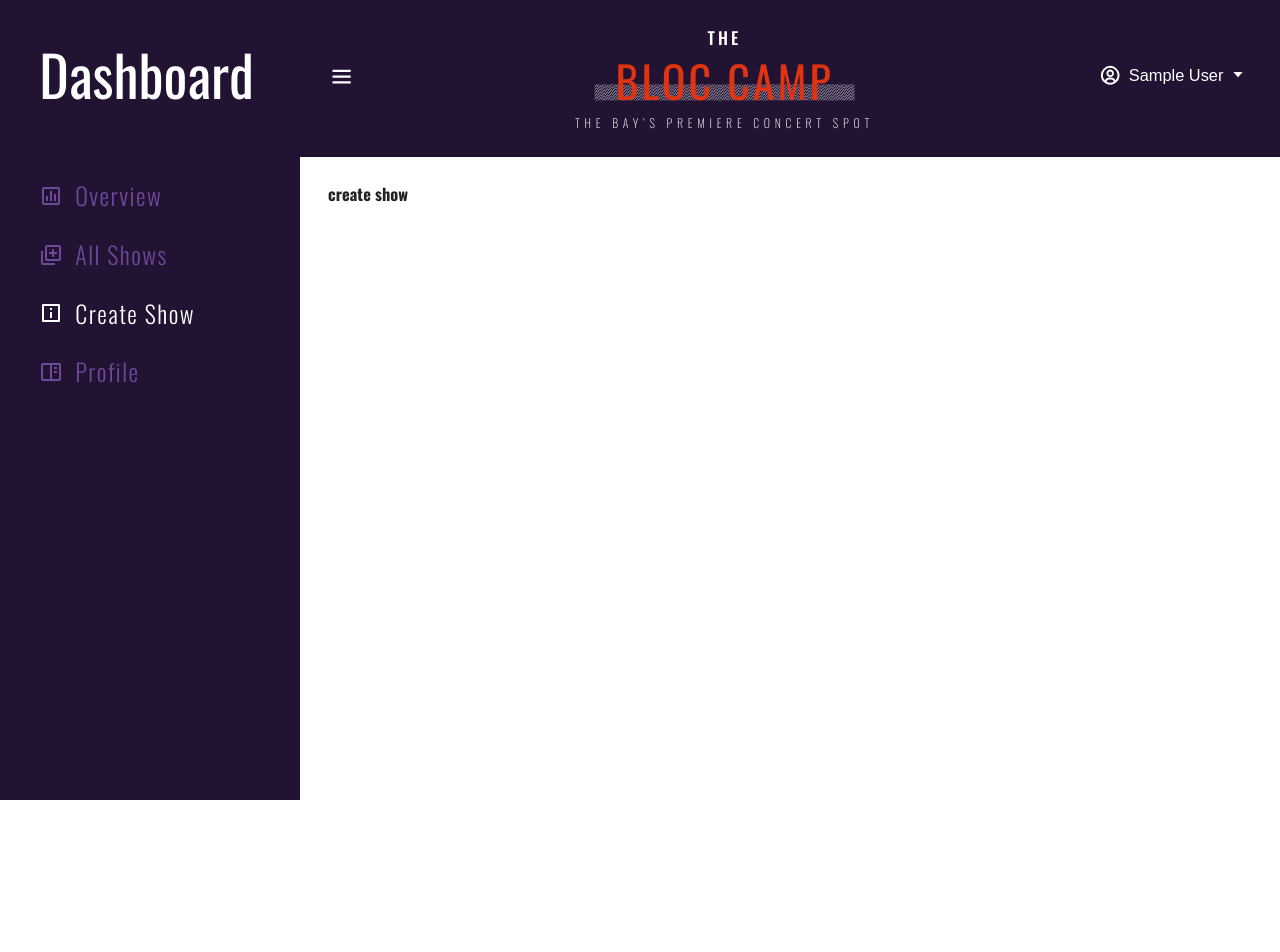
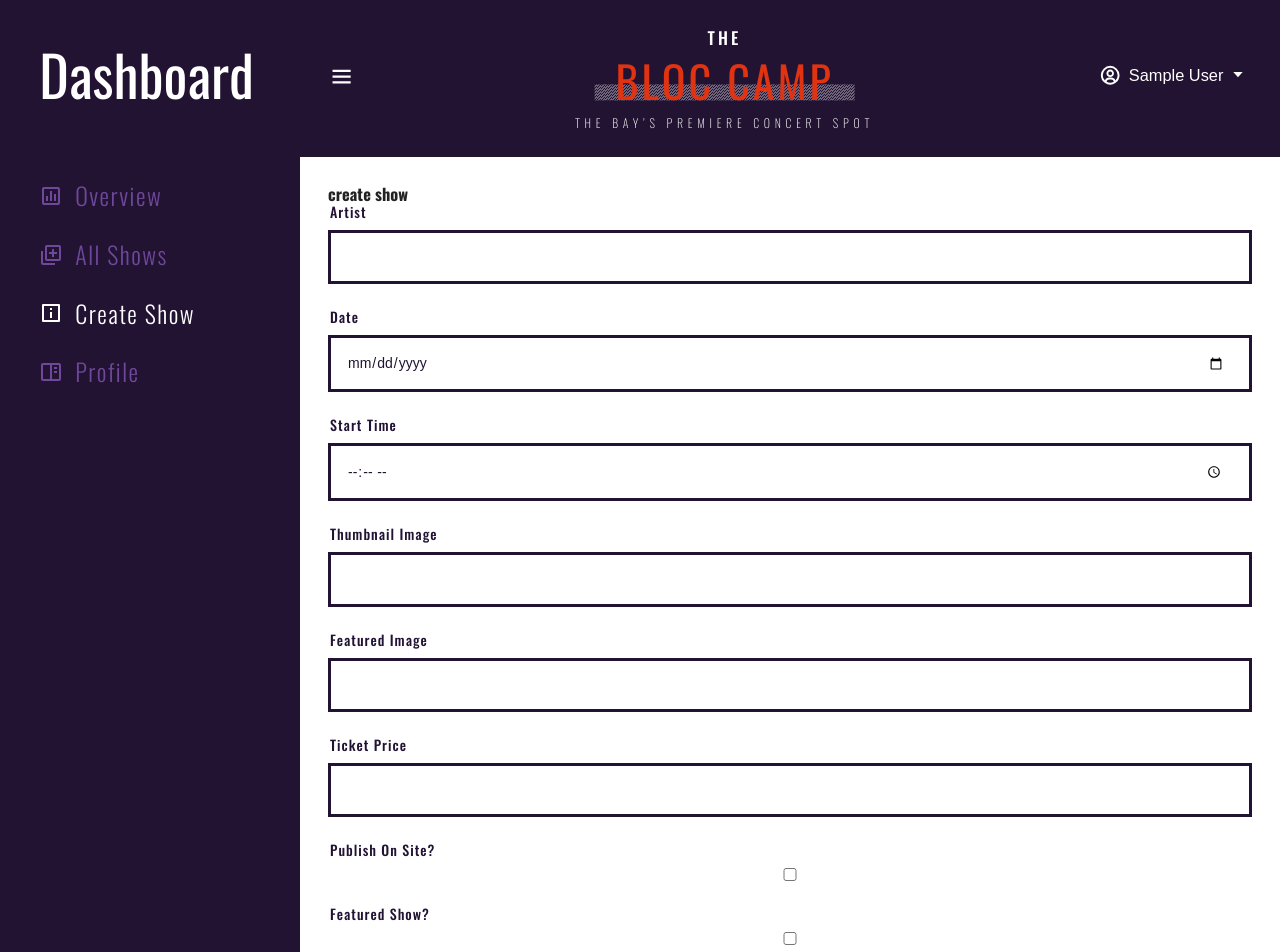
Before and after one commit to SutheeDev/The-Bloc-Camp, a React (Create React App) app in the folder client/: page /admin-dashboard/create-show in a window 1280 px wide. Shown: the top 952 px of the page. Before the commit the page ends 800 px from the top, so only its background shows below. Built offline with nearby package versions, Linux system fonts and the light colour scheme; sample sign-in values are in the browser's storage.

Commit message:
add some input fields to CreateShow

```diff
--- a/client/src/pages/dashboard/CreateShow.js
+++ b/client/src/pages/dashboard/CreateShow.js
@@ -22,7 +22,28 @@ const CreateShow = () => {
         <h3 className="form-title">create show</h3>
         {showMessage && <Message />}
         <div className="form-content">
-          <div className="form-row-content"></div>
+          <div className="form-row-content">
+            <FormRow type="text" name="artist" />
+            <FormRow type="date" name="date" />
+            <FormRow type="time" name="performTime" labelText="start time" />
+            <FormRow type="text" name="smallImg" labelText="thumbnail image" />
+            <FormRow type="text" name="bigImg" labelText="featured image" />
+            <FormRow
+              type="number"
+              name="ticketPrice"
+              labelText="ticket price"
+            />
+            <FormRow
+              type="checkbox"
+              name="publish"
+              labelText="publish on site?"
+            />
+            <FormRow
+              type="checkbox"
+              name="featured"
+              labelText="featured show?"
+            />
+          </div>
         </div>
       </form>
     </Wrapper>
```
